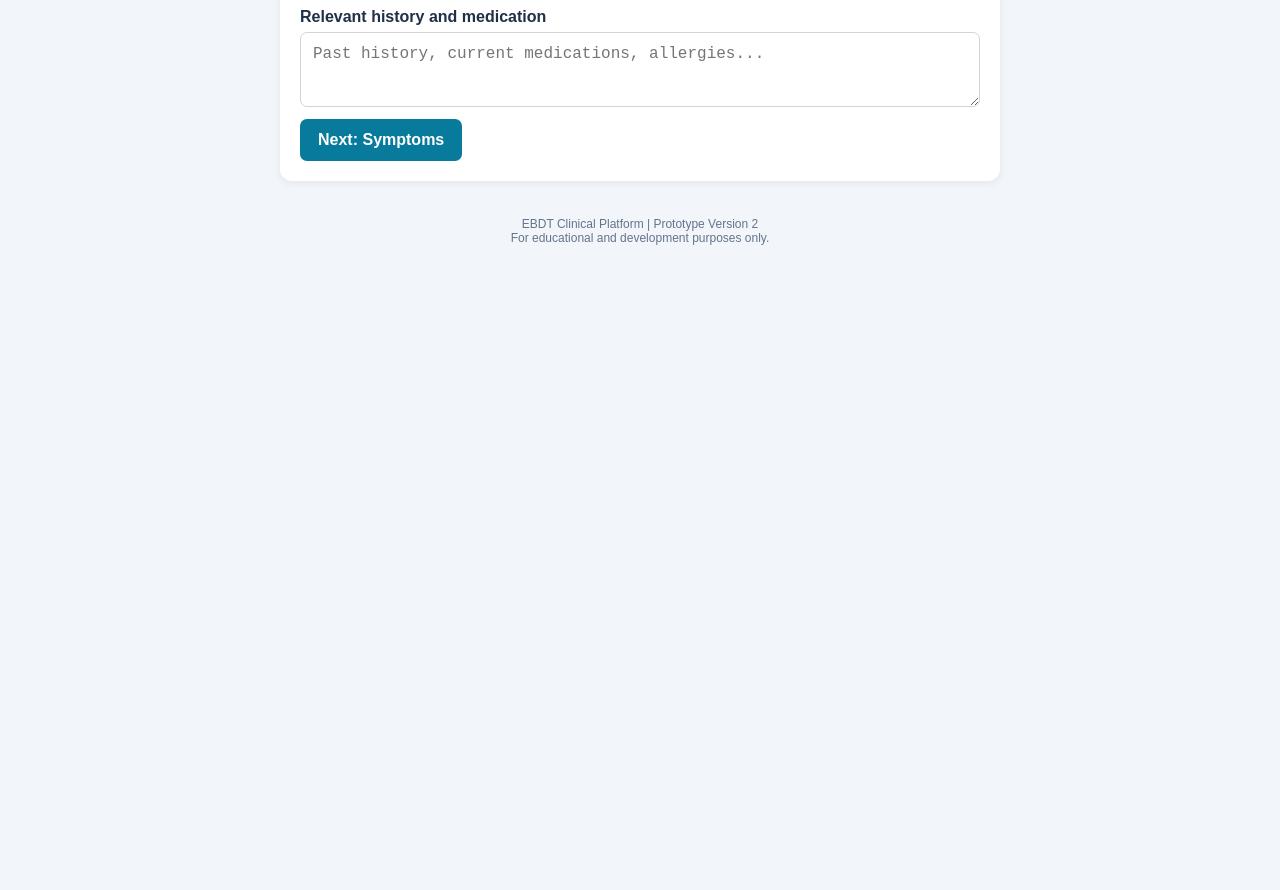
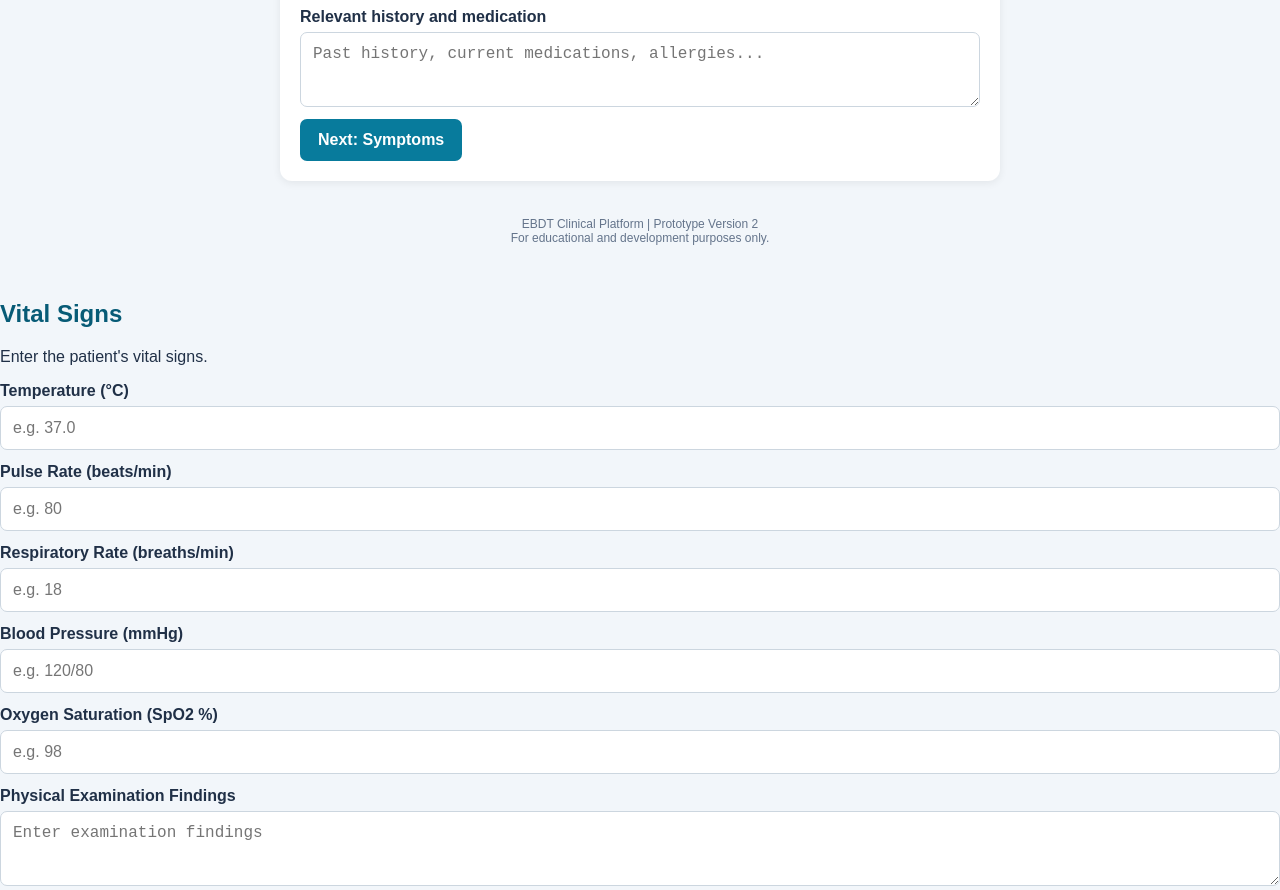
Before and after one commit to worknehzemenu21-max/ebdt-clinical-platform, a plain HTML site: page index_V2.html in a window 1280 px wide. Shown: the part 745-1635 px from the top of the page. Before the commit the page ends 1045 px from the top, so only its background shows below. Drawn offline with Linux system fonts and the light colour scheme.

Commit message:
Add patient vital sign section

```diff
--- a/index_V2.html
+++ b/index_V2.html
@@ -280,5 +280,28 @@ document.getElementById("summary").innerHTML="";
 nextStep(1);
 }
 </script>
+
+<section id="vital-signs" class="module">
+  <h2>Vital Signs</h2>
+  <p>Enter the patient's vital signs.</p>
+
+  <label>Temperature (°C)</label>
+  <input type="number" id="temperature" step="0.1" placeholder="e.g. 37.0">
+
+  <label>Pulse Rate (beats/min)</label>
+  <input type="number" id="pulse" placeholder="e.g. 80">
+
+  <label>Respiratory Rate (breaths/min)</label>
+  <input type="number" id="respiratory-rate" placeholder="e.g. 18">
+
+  <label>Blood Pressure (mmHg)</label>
+  <input type="text" id="blood-pressure" placeholder="e.g. 120/80">
+
+  <label>Oxygen Saturation (SpO2 %)</label>
+  <input type="number" id="spo2" placeholder="e.g. 98">
+
+  <label>Physical Examination Findings</label>
+  <textarea id="physical-examination" placeholder="Enter examination findings"></textarea>
+</section>
 </body>
 </html>
```
